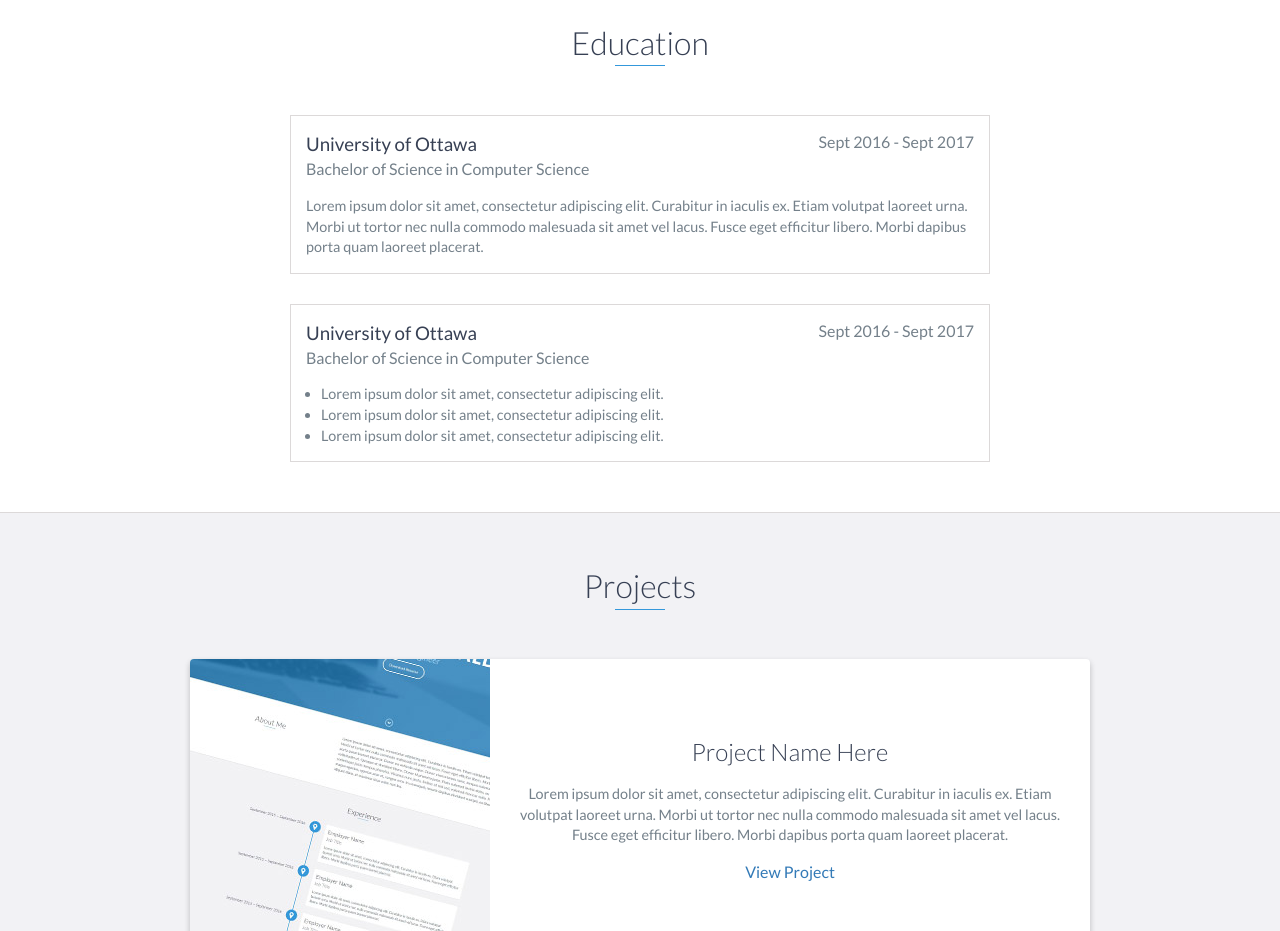
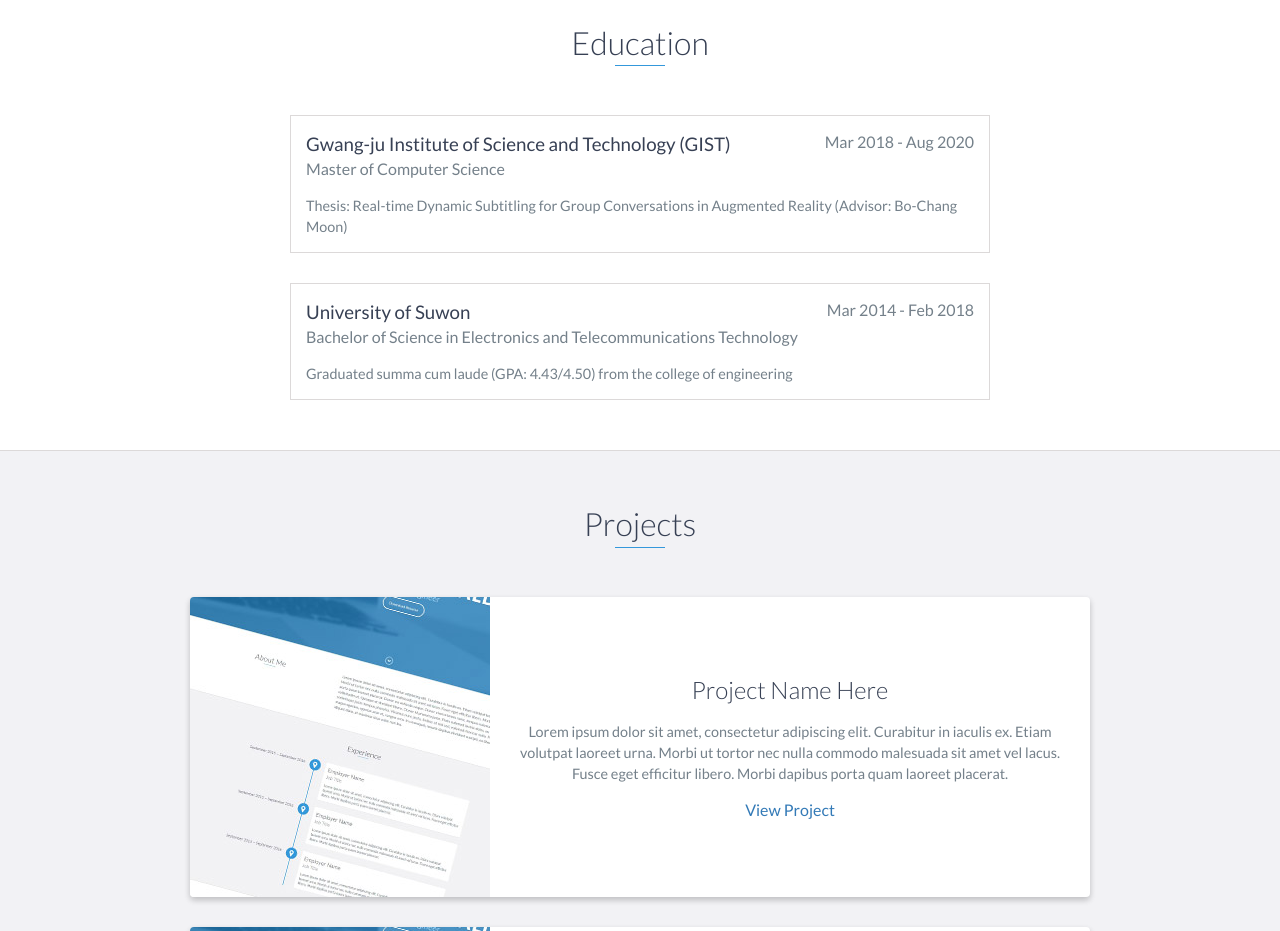
Before and after one commit to JunyoungPark95/JunyoungPark95.github.io, a website: page index.html in a window 1280 px wide. Shown: the part 1780-2711 px from the top of the page. Drawn offline with nearby package versions, Linux system fonts and the light colour scheme.

Commit message:
Update index.html

```diff
--- a/index.html
+++ b/index.html
@@ -116,30 +116,22 @@
     <div id="education">
         <h2 class="heading">Education</h2>
         <div class="education-block">
-            <h3>University of Ottawa</h3>
-            <span class="education-date">Sept 2016 - Sept 2017</span>
-            <h4>Bachelor of Science in Computer Science</h4>
+            <h3>Gwang-ju Institute of Science and Technology (GIST)</h3>
+            <span class="education-date">Mar 2018 - Aug 2020</span>
+            <h4>Master of Computer Science</h4>
             <p>
-                Lorem ipsum dolor sit amet, consectetur adipiscing elit. Curabitur in iaculis ex. Etiam volutpat laoreet urna. Morbi ut tortor nec nulla commodo malesuada sit amet vel lacus. Fusce eget efficitur libero. Morbi dapibus porta quam laoreet placerat.
-            </p>
+				Thesis: Real-time Dynamic Subtitling for Group Conversations in Augmented Reality (Advisor: Bo-Chang Moon)
+			</p>
         </div>
         <!-- End .education-block -->
 
         <div class="education-block">
-            <h3>University of Ottawa</h3>
-            <span class="education-date">Sept 2016 - Sept 2017</span>
-            <h4>Bachelor of Science in Computer Science</h4>
-            <ul>
-                <li>
-                    Lorem ipsum dolor sit amet, consectetur adipiscing elit.
-                </li>
-                <li>
-                    Lorem ipsum dolor sit amet, consectetur adipiscing elit.
-                </li>
-                <li>
-                    Lorem ipsum dolor sit amet, consectetur adipiscing elit.
-                </li>
-            </ul>
+            <h3>University of Suwon</h3>
+            <span class="education-date">Mar 2014 - Feb 2018</span>
+            <h4>Bachelor of Science in Electronics and Telecommunications Technology</h4>
+            <p>
+                Graduated summa cum laude (GPA: 4.43/4.50) from the college of engineering
+            </p>
         </div>
         <!-- End .education-block -->
     </div>
```
